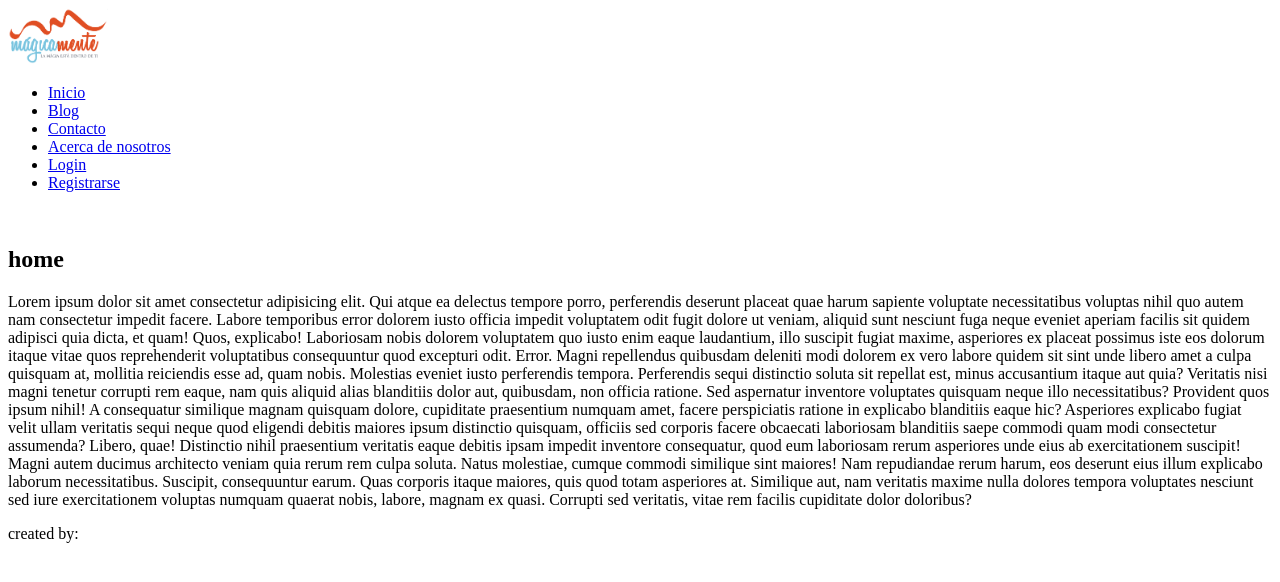
After one commit to jlopez623/magicamente1.0, a Django app: page / in a window 1280 px wide. The commit adds this page. Shown: the top 582 px of the page. Run offline with Django 4.2, Linux system fonts and the light colour scheme; parts of the project's set-up code (start-up, migrations or seed data) failed here and were passed over.

Commit message:
se realiza login y logout de usuario con autenticación

```diff
--- a/libro/templates/home.html
+++ b/libro/templates/home.html
@@ -1,29 +1,28 @@
-<!DOCTYPE html>
-<html lang="en">
 
-<head>
-    <meta charset="UTF-8">
-    <meta http-equiv="X-UA-Compatible" content="IE=edge">
-    <meta name="viewport" content="width=device-width, initial-scale=1.0">
-    <title>Document</title>
-    <link rel="stylesheet" href="https://cdn.jsdelivr.net/npm/bootstrap@4.0.0/dist/css/bootstrap.min.css" integrity="sha384-Gn5384xqQ1aoWXA+058RXPxPg6fy4IWvTNh0E263XmFcJlSAwiGgFAW/dAiS6JXm" crossorigin="anonymous">
-</head>
+{% extends 'layout.html' %}
 
-<body>
-
-    {% include "navigatebar-home.html" %}
+{% block content %}
 
     <div class="libro-container">
         <img src='' alt="">
-
+        <h2>home</h2>
+        <p>Lorem ipsum dolor sit amet consectetur adipisicing elit. Qui atque ea delectus tempore porro, perferendis deserunt placeat quae harum sapiente voluptate necessitatibus voluptas nihil quo autem nam consectetur impedit facere.
+        Labore temporibus error dolorem iusto officia impedit voluptatem odit fugit dolore ut veniam, aliquid sunt nesciunt fuga neque eveniet aperiam facilis sit quidem adipisci quia dicta, et quam! Quos, explicabo!
+        Laboriosam nobis dolorem voluptatem quo iusto enim eaque laudantium, illo suscipit fugiat maxime, asperiores ex placeat possimus iste eos dolorum itaque vitae quos reprehenderit voluptatibus consequuntur quod excepturi odit. Error.
+        Magni repellendus quibusdam deleniti modi dolorem ex vero labore quidem sit sint unde libero amet a culpa quisquam at, mollitia reiciendis esse ad, quam nobis. Molestias eveniet iusto perferendis tempora.
+        Perferendis sequi distinctio soluta sit repellat est, minus accusantium itaque aut quia? Veritatis nisi magni tenetur corrupti rem eaque, nam quis aliquid alias blanditiis dolor aut, quibusdam, non officia ratione.
+        Sed aspernatur inventore voluptates quisquam neque illo necessitatibus? Provident quos ipsum nihil! A consequatur similique magnam quisquam dolore, cupiditate praesentium numquam amet, facere perspiciatis ratione in explicabo blanditiis eaque hic?
+        Asperiores explicabo fugiat velit ullam veritatis sequi neque quod eligendi debitis maiores ipsum distinctio quisquam, officiis sed corporis facere obcaecati laboriosam blanditiis saepe commodi quam modi consectetur assumenda? Libero, quae!
+        Distinctio nihil praesentium veritatis eaque debitis ipsam impedit inventore consequatur, quod eum laboriosam rerum asperiores unde eius ab exercitationem suscipit! Magni autem ducimus architecto veniam quia rerum rem culpa soluta.
+        Natus molestiae, cumque commodi similique sint maiores! Nam repudiandae rerum harum, eos deserunt eius illum explicabo laborum necessitatibus. Suscipit, consequuntur earum. Quas corporis itaque maiores, quis quod totam asperiores at.
+        Similique aut, nam veritatis maxime nulla dolores tempora voluptates nesciunt sed iure exercitationem voluptas numquam quaerat nobis, labore, magnam ex quasi. Corrupti sed veritatis, vitae rem facilis cupiditate dolor doloribus?
+        </p>
     </div>
 
     <footer>
 
-        <span>created by: Jorge López</span>
+        <span>created by: </span>
 
     </footer>
 
-</body>
-
-</html>
+{% endblock %}
--- a/libro/templates/hometemplate.html
+++ b/libro/templates/hometemplate.html
@@ -20,7 +20,7 @@
 
     <footer>
 
-        <span>created by: Jorge López</span>
+        <span>created by: </span>
 
     </footer>
 
--- /dev/null
+++ b/libro/templates/layout.html
@@ -0,0 +1,60 @@
+{% load static %}
+<!DOCTYPE html>
+<html lang="en">
+  <head>
+    <meta charset="UTF-8" />
+    <meta http-equiv="X-UA-Compatible" content="IE=edge" />
+    <meta name="viewport" content="width=device-width, initial-scale=1.0" />
+    <title>Document</title>
+  </head>
+  <body>
+    <nav class="menu-container">
+      <!-- burger menu
+      <input type="checkbox" aria-label="Toggle menu" />
+      <span></span>
+      <span></span>
+      <span></span> -->
+
+      <!-- logo -->
+      <a href="#" class="menu-logo">
+        <img src='{% static "img/navigate/logo.png" %}' alt="magicamente"
+        width="100px" />
+      </a>
+
+      <!-- menu items -->
+      <div class="menu">
+        <ul>
+          <li>
+            <a href="/home/" class="amenu"> Inicio </a>
+          </li>
+          <li>
+            <a href="#pricing" class="amenu"> Blog </a>
+          </li>
+          <li>
+            <a href="#blog" class="amenu"> Contacto </a>
+          </li>
+          <li>
+            <a href="#docs" class="amenu"> Acerca de nosotros </a>
+          </li>
+
+          {% if user.is_authenticated %}
+
+          <li>
+            <a href="/logout/" class="amenu"> Logout </a>
+
+          </li>
+          {% else %}
+          <li>
+            <a href="/login/" class="amenu"> Login </a>
+          </li>
+          <li>
+            <a href="/signup/" class="amenu"> Registrarse </a>
+          </li>
+          {% endif %}
+        </ul>
+      </div>
+    </nav>
+
+    {% block content%} {% endblock %}
+  </body>
+</html>
--- a/libro/views.py
+++ b/libro/views.py
@@ -3,110 +3,204 @@ from unittest import loader
 
 
 from xml.dom.minidom import Document
-from django.shortcuts import render
+from django.shortcuts import render, redirect
 from django.http import HttpResponse
 import datetime
 from django.template import Template, Context, loader
 from .forms import UserForm
 
-from .models import Usuario
+from django.contrib.auth import login, logout, authenticate
+from django.contrib.auth.forms import UserCreationForm, AuthenticationForm
+from django.contrib.auth.models import User
+from django.db import IntegrityError
 
-#request realizar peticion
-#httpResponse enviar respuesta protocolo http
+# request realizar peticion
+# httpResponse enviar respuesta protocolo http
 
 # Create your views here.
 
+
+def signup(request):
+
+    if request.method == 'GET':
+        print('enviando formulario')
+    else:
+        if request.POST['password1'] == request.POST['password2']:
+            # reg user
+            try:
+                user = User.objects.create_user(
+                    username=request.POST['username'], password=request.POST['password1'])
+                user.save()
+                login(request, user)
+                return redirect('dashboard')
+
+            except IntegrityError:
+                return render(request, 'registration/signup.html', {
+                    'form': UserCreationForm,
+                    "error": 'usuario ya existe'
+                })
+
+        return render(request, 'registration/signup.html', {
+            'form': UserCreationForm,
+            "error": 'Las contraseñas no coinciden'
+        })
+    return render(request, 'registration/signup.html', {
+        'form': UserCreationForm,
+    })
+
+
+def dashboard(request):
+    return render(request, 'userdashboard.html')
+
+
+def signout(request):
+    logout(request)
+    return redirect('home')
+
+
+def signin(request):
+    if request.method == 'GET':
+        return render(request, 'signin.html', {'formlogin': AuthenticationForm})
+
+    else:
+        user = authenticate(
+            request, username=request.POST['username'], password=request.POST['password'])
+        print(request.POST)
+
+        if user is None:
+
+            return render(request, 'signin.html', {
+                'formlogin': AuthenticationForm,
+                'error': 'Usuario o contraseña incorrectos'
+                })
+        else:
+            login(request, user)
+            return redirect('dashboard' )
+
+
+
 def portada(request):
-    #open doc
-    plantilla = open('D:/jlopezwebs/Gonzalo/magicamente/libro/templates/content.html')
-    #load template
-    template= Template(plantilla.read())
+    # open doc
+    plantilla = open(
+        'D:/jlopezwebs/Gonzalo/magicamente/libro/templates/content.html')
+    # load template
+    template = Template(plantilla.read())
     plantilla.close()
     context = Context()
     documento = template.render(context)
     return HttpResponse(documento)
 
+
 def parametros(request):
-    menulibro = {"esto es pg":"1"}
+    menulibro = {"esto es pg": "1"}
     nombre_usuario = "usuario"
     date = datetime.datetime.now()
-    plantilla = open("D:/jlopezwebs/Gonzalo/magicamente/libro/templates/plantilla parametros.html")
-    #load template
-    template= Template(plantilla.read())
+    plantilla = open(
+        "D:/jlopezwebs/Gonzalo/magicamente/libro/templates/plantilla parametros.html")
+    # load template
+    template = Template(plantilla.read())
     plantilla.close()
-    context = Context({"user": nombre_usuario,"fecha": date, "menu":menulibro})
+    context = Context(
+        {"user": nombre_usuario, "fecha": date, "menu": menulibro})
     documento = template.render(context)
     return HttpResponse(documento)
 
+
 def cargarHtml(request):
-    menulibro = ["item1","item2","item3"]
+    menulibro = ["item1", "item2", "item3"]
     nombre_usuario = "usuario"
     date = datetime.datetime.now()
 
-    plantilla= loader.get_template('plantilla parametros.html')
-    document = plantilla.render({"user": nombre_usuario,"fecha": date, "menu":menulibro})
+    plantilla = loader.get_template('plantilla parametros.html')
+    document = plantilla.render(
+        {"user": nombre_usuario, "fecha": date, "menu": menulibro})
     return HttpResponse(document)
 
+
 def shortcut(request):
-    menulibro = ["item1","item2","item3"]
+    menulibro = ["item1", "item2", "item3"]
     nombre_usuario = "usuario"
     date = datetime.datetime.now()
 
-    return render(request, 'plantilla parametros.html',{"user": nombre_usuario,"fecha": date, "menu":menulibro})
+    return render(request, 'plantilla parametros.html', {"user": nombre_usuario, "fecha": date, "menu": menulibro})
+
 
 def agradecimientos(request):
     image = '{% static "img/p3/hoja3.pNG" %}'
-    context = Context({"imagenCentral":image})
+    context = Context({"imagenCentral": image})
     return render(request, '04-agradecimientos-indice.html')
+
 
 def personaImportante(request):
 
     return render(request, '05-personaportada.html')
 
+
 def prologo1(request):
-    data={
+    data = {
         "titulo": 'hola',
         "siguiente": '07-prologo2.html/',
         "anterior": '05-personaportada.html'
     }
 
-    return render(request,'06-prologo1.html',data)
+    return render(request, '06-prologo1.html', data)
+
+
 def home(request):
     return render(request, 'home.html')
 
+
 def prologo2(request):
-    return render(request,'07-prologo2.html')
+    return render(request, '07-prologo2.html')
+
+
 def introduccion(request):
-    return render(request,'08-introduccion1.html')
+    return render(request, '08-introduccion1.html')
+
+
 def introduccion2(request):
-    return render(request,'09-introduccion2.html')
+    return render(request, '09-introduccion2.html')
+
+
 def magia1(request):
-    return render(request,'10-la-magia1.html')
+    return render(request, '10-la-magia1.html')
+
+
 def magia2(request):
-    return render(request,'10-la-magia2.html')
+    return render(request, '10-la-magia2.html')
+
+
 def magia3(request):
     return render(request, '10-magia03.html')
+
+
 def magia4(request):
     return render(request, '10-magia04.html')
+
 
 def agua01(request):
     return render(request, '14-agua01.html')
 
+
 def agua02(request):
-    return render(request,"15-agua-02.html")
+    return render(request, "15-agua-02.html")
+
 
 def agua03(request):
 
-    return render(request,'16-agua03.html')
+    return render(request, '16-agua03.html')
 
 
-def fomr1 (request):
-    return render(request,'form1.html')
+def fomr1(request):
+    return render(request, 'form1.html')
+
 
 def usuario1(request):
     print("hola")
-    mensaje="hola %r" %request.GET ["nombre"]
+    mensaje = "hola %r" % request.GET["nombre"]
     return HttpResponse(mensaje)
+
+
 def usuario(request):
     return render(request, 'usuario.html')
 
--- a/magicamente/urls.py
+++ b/magicamente/urls.py
@@ -19,21 +19,22 @@ from django.contrib import admin
 from django.conf import settings
 from django.conf.urls.static import static
 from django.urls import path, include
-from libro.views import agradecimientos,  cargarHtml, magia2, parametros,  portada, shortcut, personaImportante
+from libro.views import agradecimientos,  cargarHtml, magia2, parametros,  portada, shortcut, personaImportante, signout, signin
 from libro.views import prologo1, prologo2, introduccion, introduccion2, magia1, magia2, magia3, fomr1, usuario1, magia4
-from libro.views import agua01, agua02, agua03, usuario, camera, crearUsuario, home
-
-
+from libro.views import agua01, agua02, agua03, usuario, camera, crearUsuario, home, signup, dashboard
 
 
 urlpatterns = [
 
-    path('accounts/', include('django.contrib.auth.urls') ),
+    path('accounts/', include('django.contrib.auth.urls')),
 
     path('admin/', admin.site.urls),
-
-
-    path('/', home),
+    path('signup/', signup, name="signup"),
+    path('logout/', signout, name='logout'),
+    path('login/', signin, name='login'),
+    path('', home, name='home'),
+    path('home/', home),
+    path('dashboard/', dashboard, name='dashboard'),
     path('portada1/', portada),
     path('parametros/', parametros),
     path('cargador/', cargarHtml),
@@ -52,7 +53,7 @@ urlpatterns = [
     path('agua02/', agua02),
     path('agua03/', agua03),
     path('users/', usuario),
-    path('registro/', crearUsuario, name='registro' ),
+    path('registro/', crearUsuario, name='registro'),
     path('yo/', camera),
 
     path('form1/', fomr1),
@@ -60,4 +61,4 @@ urlpatterns = [
 
 
 
-]+ static(settings.STATIC_URL, document_root=settings.STATIC_ROOT)
+] + static(settings.STATIC_URL, document_root=settings.STATIC_ROOT)
```
Also changed, not shown: libro/templates/registration/login.html (deleted, +0 -16 lines), libro/templates/registration/signup.html (added, +18 -0 lines), libro/templates/signin.html (added, +21 -0 lines), libro/templates/userdashboard.html (added, +12 -0 lines), magicamente/static/css/stylepage.css (+44 -39 lines).
